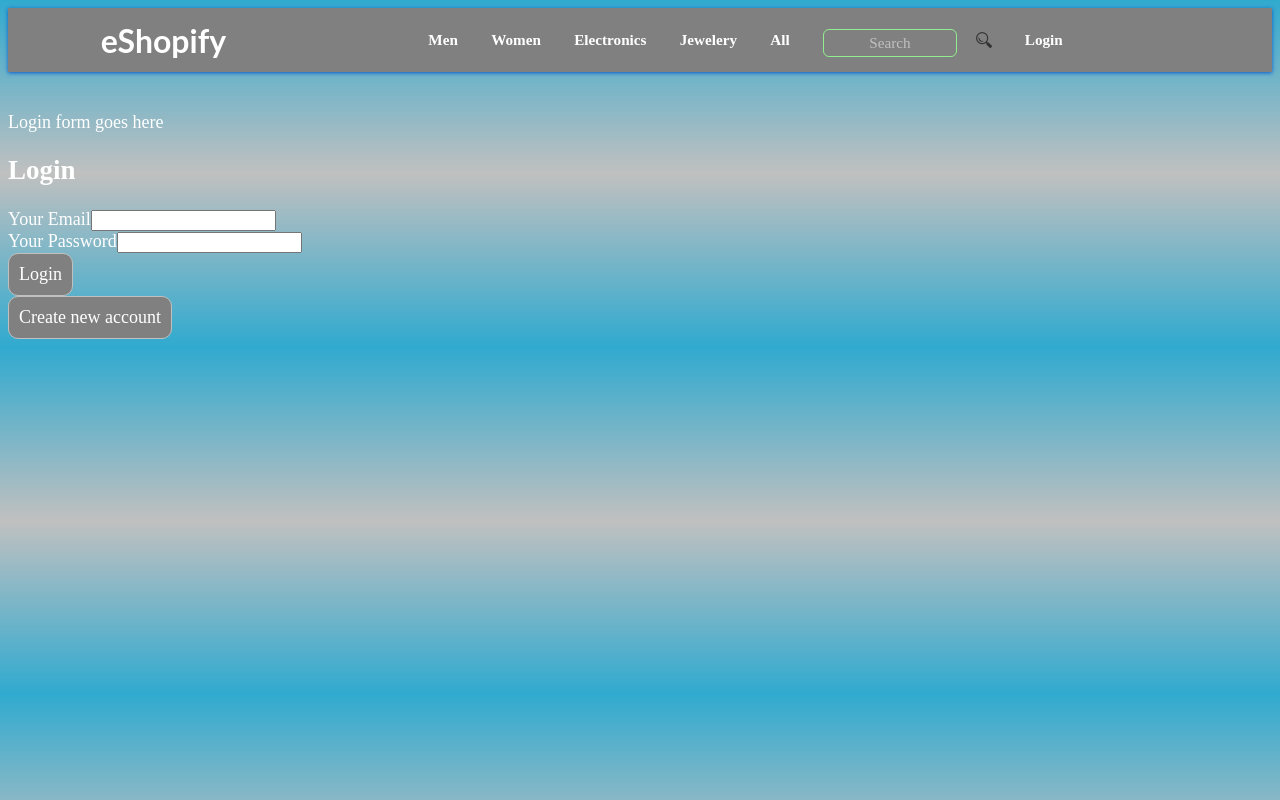
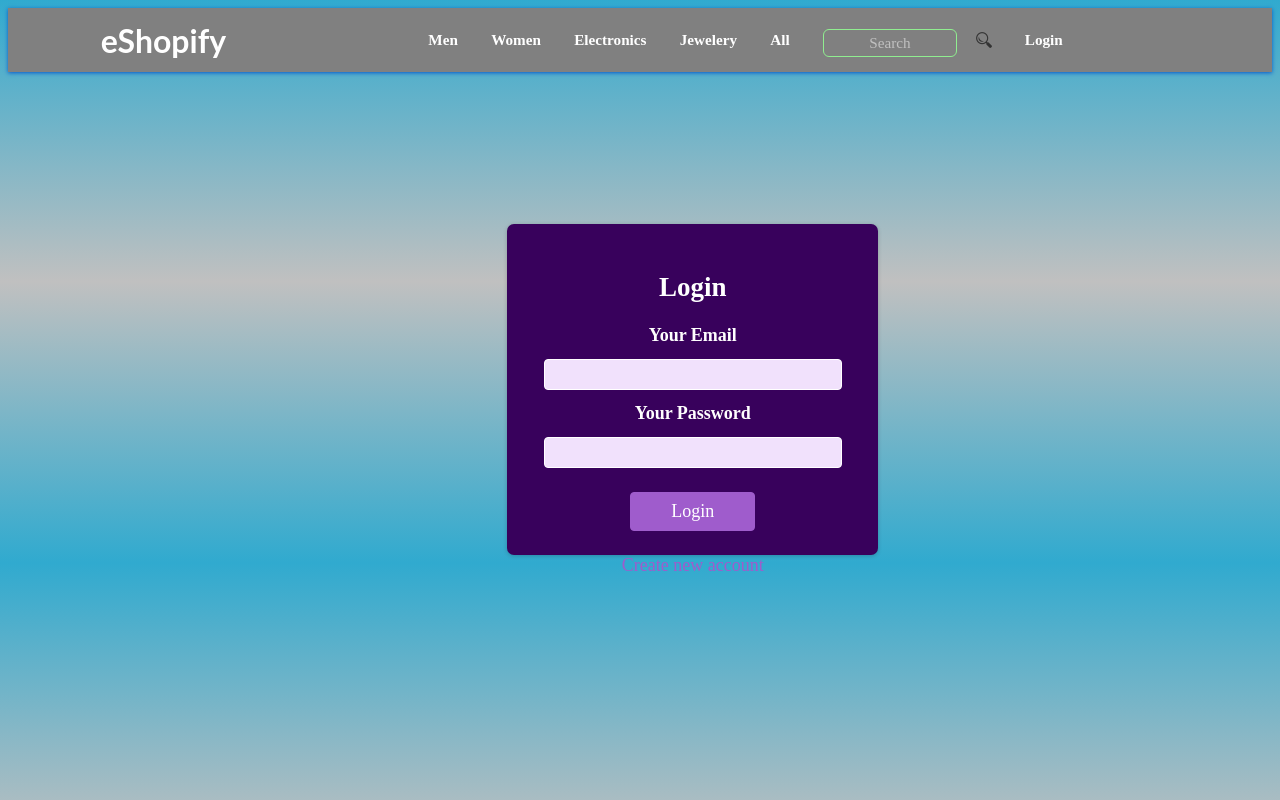
Before and after one commit to ashish-m-bhat/eShopify, a React (Create React App) app: page /auth in a window 1280 px wide. Built offline with nearby package versions, Linux system fonts and the light colour scheme; no server answers.

Commit message:
Styled 1. Auth Form 2. Displaying Each Product

```diff
--- a/src/Components/Auth/AuthForm.js
+++ b/src/Components/Auth/AuthForm.js
@@ -6,7 +6,7 @@ import { authActions } from '../../Store/AuthStore';
 import { cartActions } from '../../Store/CartStore';
 import Button from '../../UI/Button/Button';
 import LoadingSpinner from '../../UI/LoadingSpinner/LoadingSpinner';
-
+import cssClasses from './AuthForm.module.css';
 
 // Has a form for Login Or Signup
 // With the help of useHttp custom hook, it checks for credentials
@@ -70,22 +70,23 @@ export default function AuthForm(){
   };
 
   return (
-    <section>
+    <section className={cssClasses.auth}>
       <h1>{isLogin ? 'Login' : 'Sign Up'}</h1>
       <form ref={formRef}>
-        <div>
+        <div className={cssClasses.control}>
           <label htmlFor='email'>Your Email</label>
           <input type='email' id='email' ref={emailRef} required />
         </div>
-        <div>
+        <div className={cssClasses.control}>
           <label htmlFor='password'>Your Password</label>
           <input type='password' id='password' ref={passwordRef} required />
         </div>
-        <div>
+        <div className={cssClasses.actions}>
           <Button onClick={loginSignupHandler}>{isLogin ? 'Login' : 'Create Account'}</Button>
           <Button
             type='button'
             onClick={switchAuthModeHandler}
+            className={cssClasses.toggle}
           >
             {isLogin ? 'Create new account' : 'Login with existing account'}
           </Button>
--- /dev/null
+++ b/src/Components/Auth/AuthForm.module.css
@@ -0,0 +1,71 @@
+.auth {
+    margin-top: 19vh;
+    height: 35vh;
+    margin-left: 39vw;
+    width: 25vw;
+    padding: 2vw;
+    border-radius: 7px;
+    background-color: #38015c;
+    box-shadow: 0 1px 4px rgba(0, 0, 0, 0.2);
+    text-align: center;
+    color: white;
+  }
+
+  .control {
+    margin-top: 1vw;;
+    margin-bottom: 1vw;
+  }
+
+  .control label {
+    display: block;
+    color: white;
+    font-weight: bold;
+    margin-top: 1vw;;
+    margin-bottom: 1vw;
+  }
+
+  .control input {
+    font: inherit;
+    background-color: #f1e1fc;
+    color: #38015c;
+    border-radius: 4px;
+    border: 1px solid white;
+    width: 90%;
+    text-align: left;
+    padding: 0.25rem;
+
+  }
+
+  .actions {
+    margin-top: 1.5rem;
+    display: flex;
+    flex-direction: column;
+    align-items: center;
+  }
+
+  .actions button {
+    cursor: pointer;
+    font: inherit;
+    color: white;
+    background-color: #9f5ccc;
+    border: 1px solid #9f5ccc;
+    border-radius: 4px;
+    padding: 0.5rem 2.5rem;
+  }
+
+  .actions button:hover {
+    background-color: #873abb;
+    border-color: #873abb;
+  }
+
+  .actions .toggle {
+    margin-top: 2vh;
+    background-color: transparent;
+    color: #9f5ccc;
+    border: none;
+  }
+
+  .actions .toggle:hover {
+    background-color: transparent;
+    color: #ae82cc;
+  }
--- a/src/Components/Products/DisplayProducts.js
+++ b/src/Components/Products/DisplayProducts.js
@@ -71,13 +71,15 @@ export default function DisplayProducts(props) {
    }
 
     return (
-        <div>
+        <>
+            <div className={cssClasses.slct}>
                 <select onChange={(e) => sortHandler(e)} id="sortSelect">
                     <option value="placeHolder" defaultValue={true}>Sort</option>
                     <option value="popularity">Sort By Popularity</option>
                     <option value="priceLowToHigh">Price Low To High</option>
                     <option value="priceHighToLow">Price High to Low</option>
                 </select>
+            </div>
             <div className={cssClasses.productsSection}>
                 {props.productsToDisplay.map(eachProduct => {
                     return(
@@ -91,8 +93,8 @@ export default function DisplayProducts(props) {
                     )
                 })}
             </div>
-        </div>
-    )
+        </>
+    );
 }
 
 /*
--- a/src/Components/Products/DisplayProducts.module.css
+++ b/src/Components/Products/DisplayProducts.module.css
@@ -44,3 +44,21 @@
     height: 150px;
     width: 150px;
 }
+
+.slct {
+    position: relative;
+    left:87vw;
+    width: 10vw;
+    height: 4vh;
+    overflow:hidden;
+    opacity: 0.8;
+}
+
+select {
+    background: grey;
+    width: 100%;
+    height: 100%;
+    color: white;
+    cursor: pointer;
+    border-radius: 1vh;
+}
--- a/src/Components/Products/DisplaySingleProduct.js
+++ b/src/Components/Products/DisplaySingleProduct.js
@@ -47,7 +47,7 @@ export default function DisplaySingleProduct() {
                 <img src={selectedProduct.image} alt='' className={cssClasses.eachProductImage}/>
                 <span className={cssClasses.description}>
                     <p>{selectedProduct.description}</p>
-                    <p>Price : {selectedProduct.price}</p>
+                    <p>Price : $ {selectedProduct.price}</p>
                     <p>Rating {selectedProduct.rating.rate}({selectedProduct.rating.count})</p>
                     <Button onClick={addItemToCartHandler}>Add to Cart</Button>
                 </span>
--- a/src/Pages/AuthPage.js
+++ b/src/Pages/AuthPage.js
@@ -6,7 +6,6 @@ import AuthForm from '../Components/Auth/AuthForm'
 export default function AuthPage() {
   return (
     <div>
-      Login form goes here
       <Route path="/auth/:anything">
         <Redirect to="/auth" />
       </Route>
--- a/src/UI/LoadingSpinner/LoadingSpinner.js
+++ b/src/UI/LoadingSpinner/LoadingSpinner.js
@@ -12,8 +12,12 @@ export default function LoadingSpinner(props) {
   }
 
   return (
-    <div className={cssClasses.spinnerContainer}>
-      <div className={cssClasses.loadingSpinner}></div>
+    <div>
+      <div className={cssClasses.backdrop}>
+      </div>
+      <div className={cssClasses.spinnerContainer}>
+        <div className={cssClasses.loadingSpinner}></div>
+      </div>
     </div>
   );
 }
--- a/src/UI/LoadingSpinner/LoadingSpinner.module.css
+++ b/src/UI/LoadingSpinner/LoadingSpinner.module.css
@@ -1,3 +1,12 @@
+.backdrop{
+  position: fixed;
+  top: 0;
+  left: 0;
+  width: 100%;
+  height: 100vh;
+  z-index: 10;
+  background: rgba(0, 0, 0, 0.75);
+}
 @keyframes spinner {
     0% {
       transform: rotate(0deg);
@@ -22,4 +31,5 @@
     position: absolute;
     top:45vh;
     left:47vw;
+    z-index: 100;
   }
```
Lines whose indentation alone changed are shown as unchanged.
